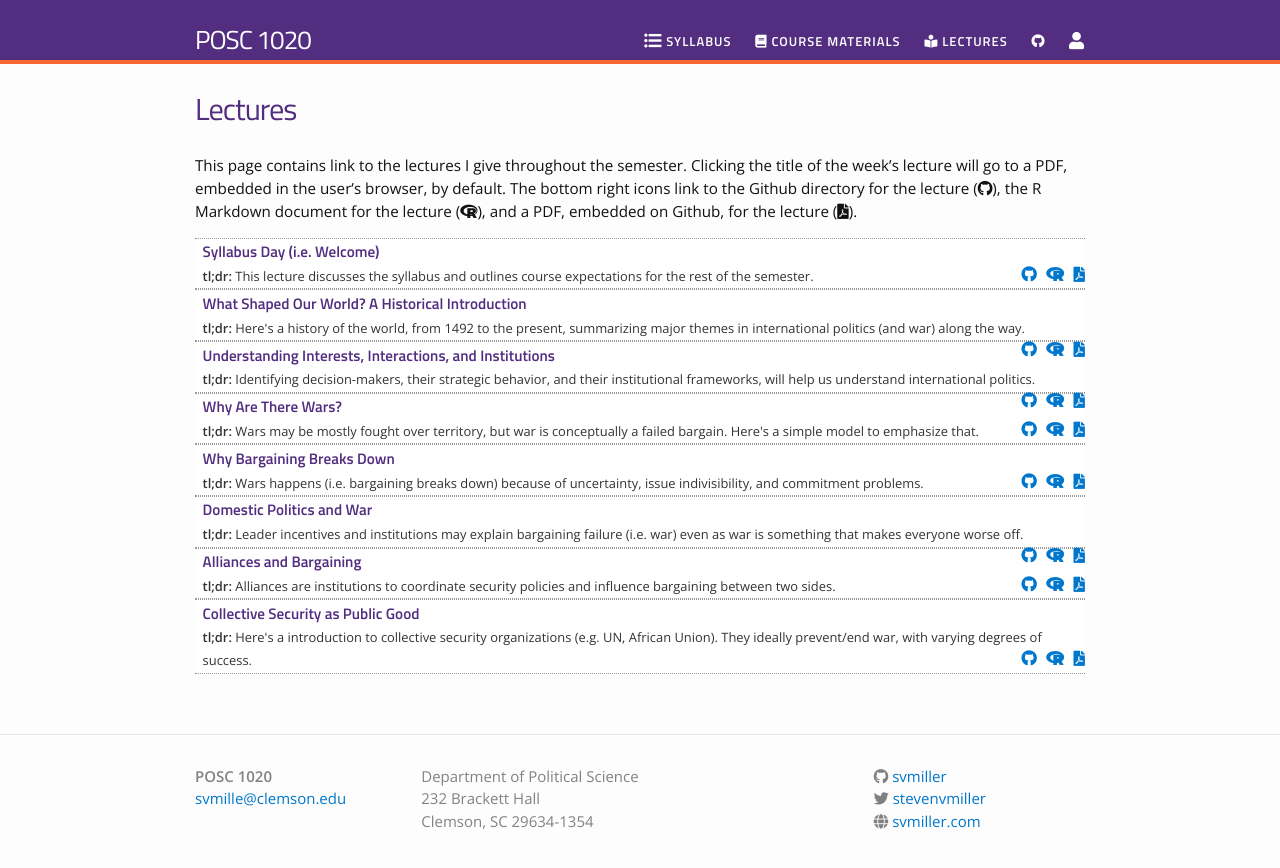
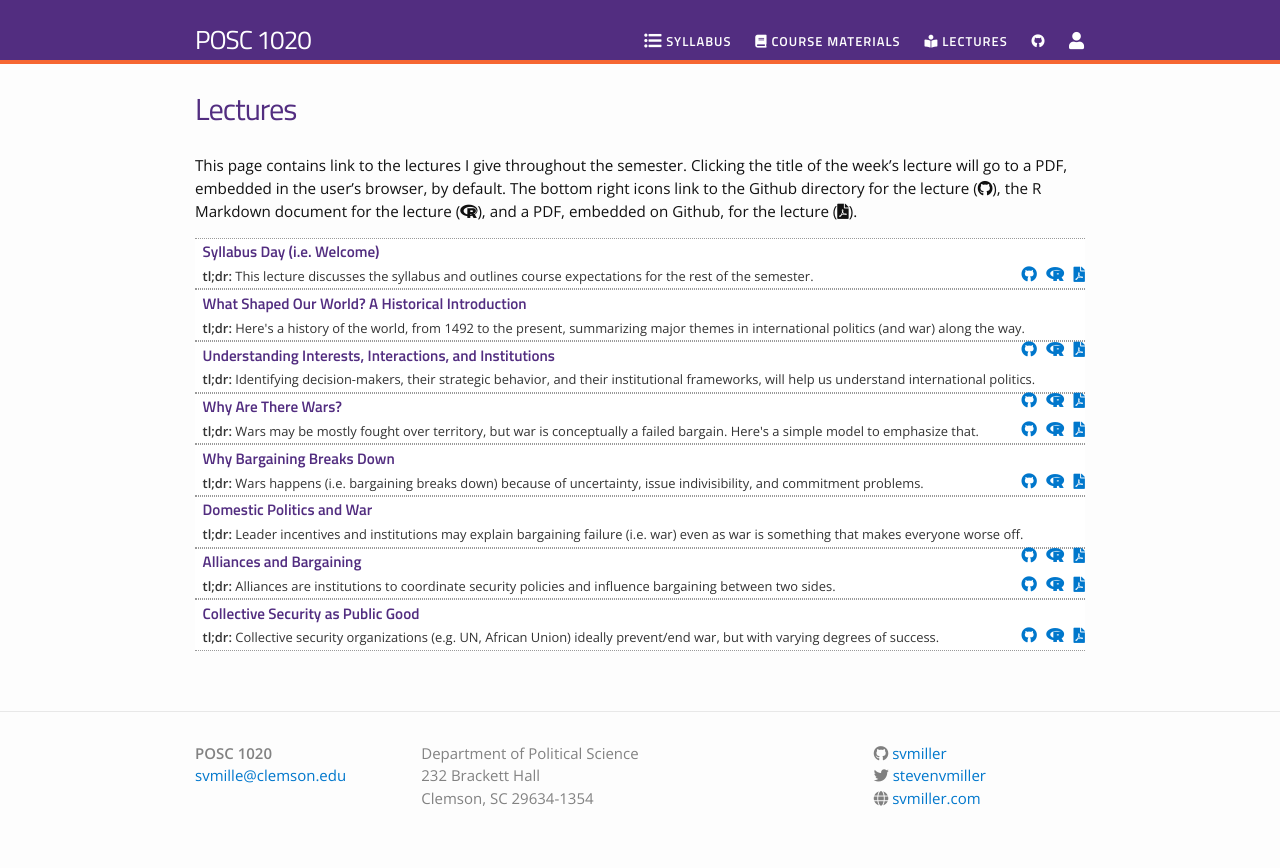
Before and after one commit to svmiller/posc1020, a Jekyll site: the page built from lectures.md, in a window 1280 px wide. Shown: the top 868 px of the page. Built offline with Jekyll 4.4.1, drawn with Linux system fonts in a browser that asks for light colours; nearby versions of some CDN libraries.

Commit message:
enhhh...

```diff
--- a/_data/lectures.yml
+++ b/_data/lectures.yml
@@ -36,4 +36,4 @@
 - title: "Collective Security as Public Good"
   filename: collective-security
   dirname: collective-security
-  tldr: "Here's a introduction to collective security organizations (e.g. UN, African Union). They ideally prevent/end war, with varying degrees of success."
+  tldr: "Collective security organizations (e.g. UN, African Union) ideally prevent/end war, but with varying degrees of success."
```
